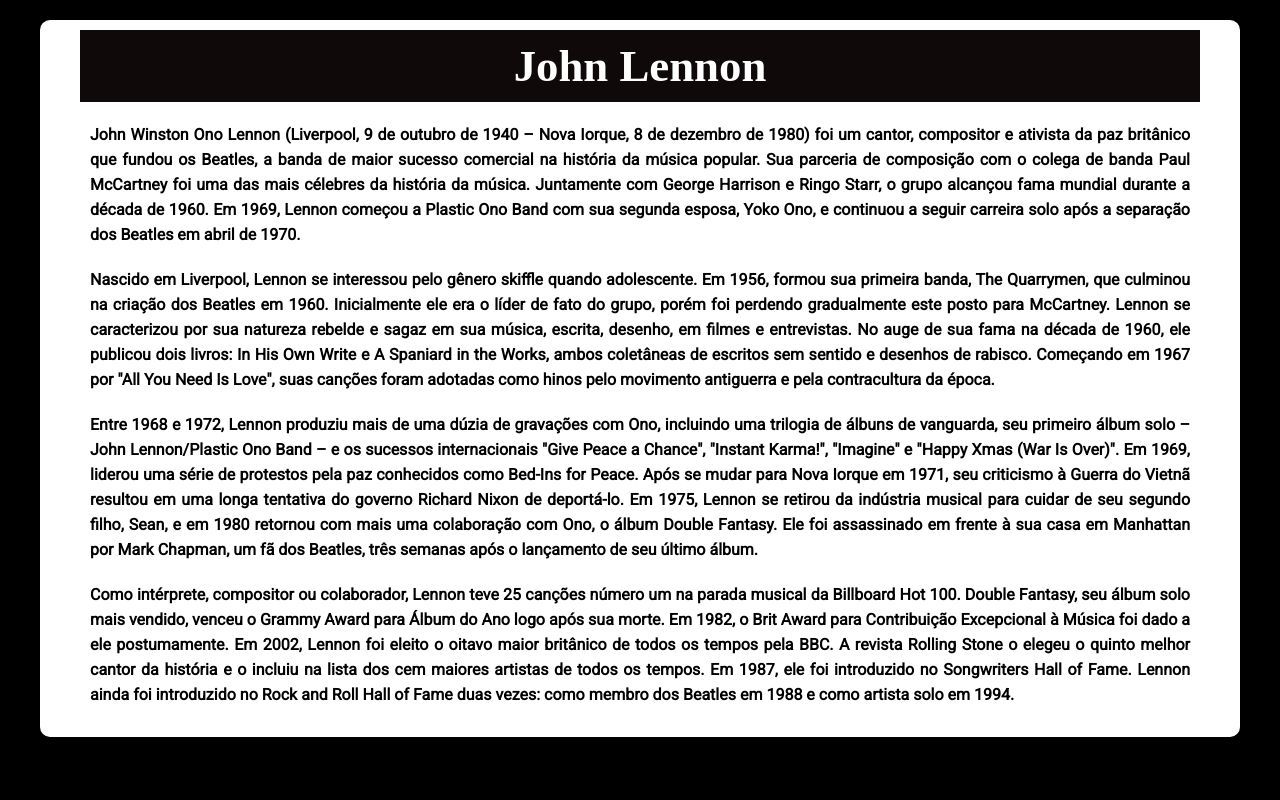
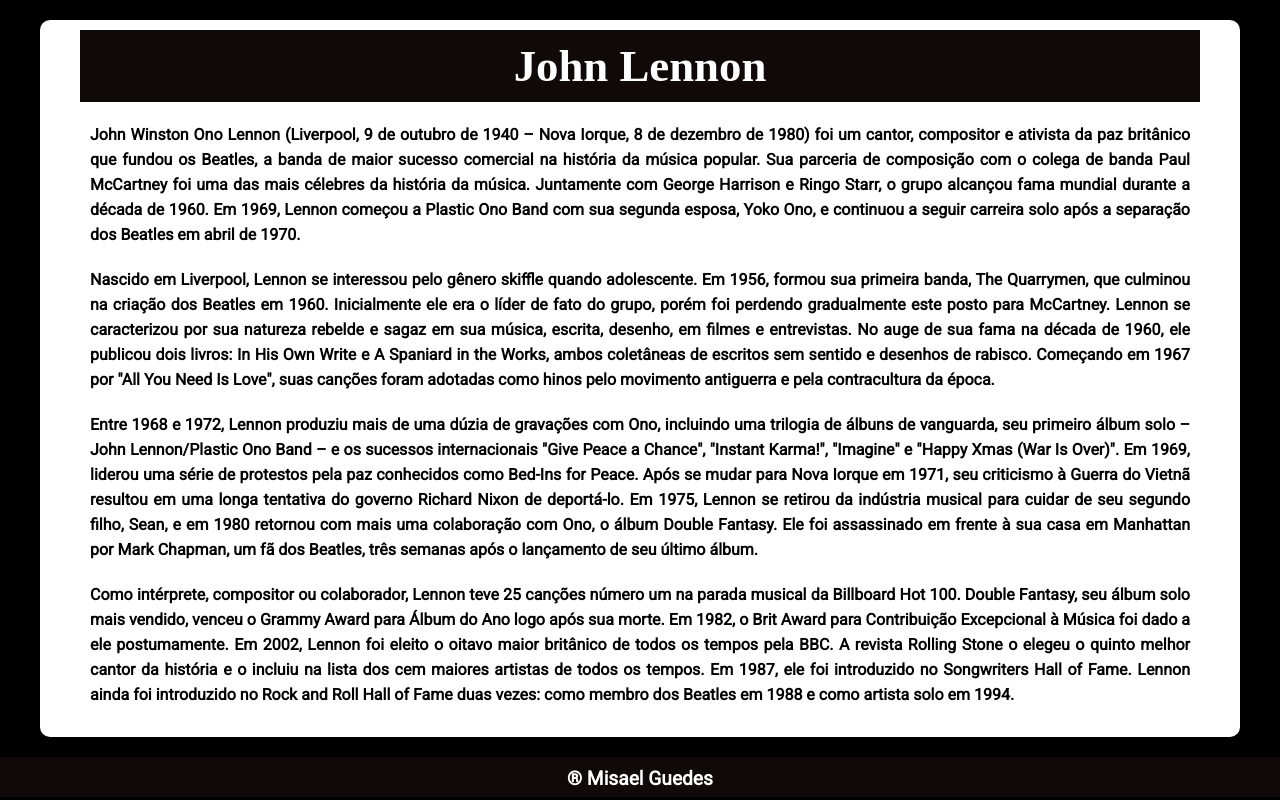
Before and after one commit to misaelguedes/John-Lennon, a React (Create React App) app: page / in a window 1280 px wide. Shown: the part 485-1285 px from the top of the page. Before the commit the page ends 1242 px from the top, so only its background shows below. Built offline with nearby package versions, Linux system fonts and the light colour scheme; a web font is replaced by a local one.

Commit message:
Criando Footer

```diff
--- /dev/null
+++ b/src/components/footer/footer.css
@@ -0,0 +1,22 @@
+footer {
+    background-color: rgb(15, 9, 9);
+    height: 40px;
+    bottom: 0;
+}
+
+footer a {
+    color: white;
+    font-weight: bold;
+    font-size: 1.2em;
+    text-decoration: none;
+    display: block;
+    text-align: center;
+    align-items: center;
+    justify-content: center;
+    padding: 10px;
+    transition: all 0.2s;
+}
+
+footer a:hover {
+    font-size: 1.4em;
+}
--- /dev/null
+++ b/src/components/footer/index.js
@@ -0,0 +1,9 @@
+import './footer.css'
+
+export default function Footer() {
+    return (
+        <footer>
+            <a href="https://github.com/misaelguedes" target="blank">&reg; Misael Guedes</a>
+        </footer>
+    )
+}
--- a/src/routes.js
+++ b/src/routes.js
@@ -1,6 +1,7 @@
 import { BrowserRouter, Routes, Route } from 'react-router-dom'
 import Header from './components/header'
 import Home from './pages/home'
+import Footer from './components/footer'
 
 export default function RoutesApp() {
     return (
@@ -9,6 +10,7 @@
             <Routes>
                 <Route path='/' element={<Home/>}/>
             </Routes>
+            <Footer/>
         </BrowserRouter>
     )
 }
```
